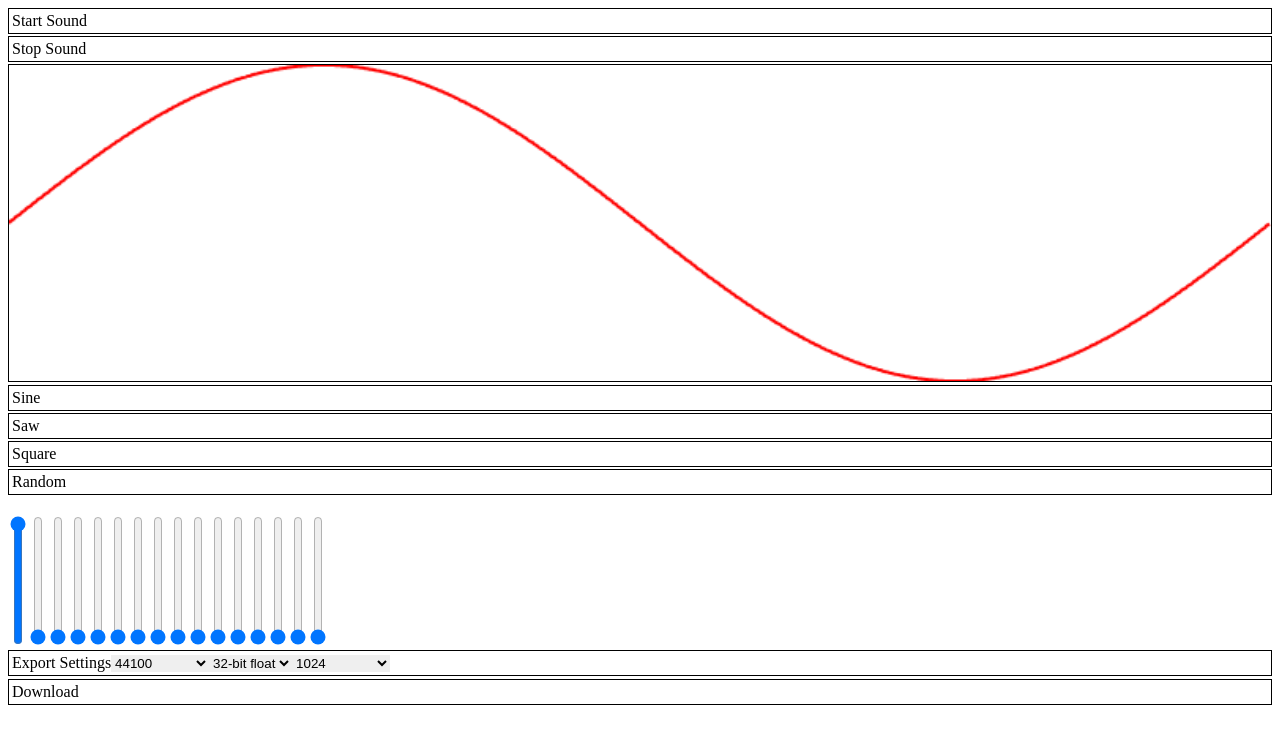
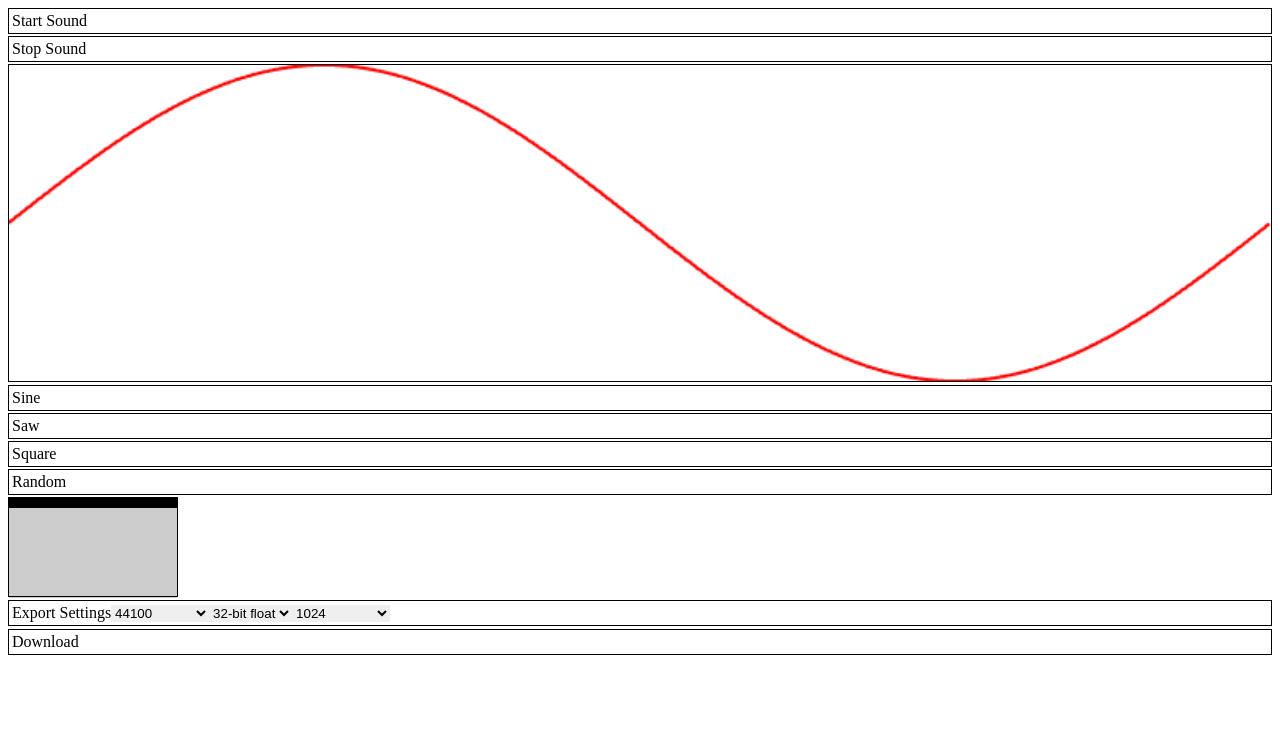
Before and after one commit to vectorsize/wavegen, a React (Create React App) app: page / in a window 1280 px wide. Shown: the top 744 px of the page. Built offline with nearby package versions, Linux system fonts and the light colour scheme.

Commit message:
feat: add multislider
WIP

```diff
--- a/src/components/app.tsx
+++ b/src/components/app.tsx
@@ -7,6 +7,7 @@ import Dropdown from './dropdown'
 import Sound from './sound'
 import DownloadLink from './download'
 import Button from './button'
+import MultiSlider from './multislider'
 
 import { harms, normalize, setAmplitude } from '../lib/utils'
 
@@ -120,18 +121,30 @@ function Main() {
         <Button onClick={() => setAmplitudes(SQUARE)}>Square</Button>
         <Button onClick={() => setAmplitudes(randomAmps())}>Random</Button>
       </div>
-      <Harmonies>
+      <MultiSlider
+        knobSize={10}
+        width={170}
+        height={100}
+        valuesY={amplitudes}
+        onChange={(i: number, x: number, y: number) => {
+          update(i, y)
+        }}
+        knobs={17}
+        orientation="vertical"
+      />
+      {/* <Harmonies>
         {harmonics.map((h) => (
           <VerticalSlider
             key={`slider${h}`}
             onChange={(e) => {
+              console.log(h, e)
               update(h, e)
             }}
             value={amplitudes[h]}
             step={0.01}
           />
         ))}
-      </Harmonies>
+      </Harmonies> */}
       <Settings>
         Export Settings
         <Dropdown
--- /dev/null
+++ b/src/components/multislider/index.tsx
@@ -0,0 +1 @@
+export { default } from './multislider'
--- /dev/null
+++ b/src/components/multislider/knob.tsx
@@ -0,0 +1,28 @@
+import styled from 'styled-components'
+
+interface KnobProps {
+  size: number
+  left: number
+  top: number
+  actor?: boolean
+}
+const Knob = styled.div<KnobProps>`
+  user-select: none;
+  pointer-events: none;
+  cursor: ${(props) => (props.actor ? 'pointer' : 'default')};
+  position: absolute;
+  border: none;
+  top: 0;
+  left: 0;
+  transform: translate(
+    ${(props: any) => props.left}px,
+    ${(props: any) => props.top}px
+  );
+  margin: 0;
+  padding: 0;
+  width: ${(props: any) => props.size}px;
+  height: ${(props: any) => props.size}px;
+  background-color: ${(props: any) => props.color};
+`
+
+export default Knob
--- /dev/null
+++ b/src/components/multislider/multislider.tsx
@@ -0,0 +1,117 @@
+import React, { useState, useEffect, useRef, useCallback } from 'react'
+import styled from 'styled-components'
+
+import { shimEvent, checkInside } from './utils'
+import Slider from './slider'
+
+interface MultiProps {
+  width?: number
+  height?: number
+}
+
+const Multi = styled.div<MultiProps>`
+  display: flex;
+  width: ${(props) => props.width}px;
+  height: ${(props) => props.height}px;
+  justify-content: space-between;
+  border: 1px solid;
+  cursor: pointer;
+`
+
+const MultiSlider = (props: any) => {
+  const {
+    knobs,
+    orientation,
+    onChange,
+    width,
+    height,
+    knobSize,
+    valuesX,
+    valuesY,
+  } = props
+
+  const knobData = new Array(knobs).fill(0).map((v, i) => i)
+
+  const ref = useRef<any>(false)
+
+  const [isMouseDown, setMouseDown] = useState(false)
+  const [position, setPosition] = useState({ x: 0, y: 0 })
+
+  const onMouseDown = useCallback((e) => {
+    //console.log('MULTISLIDER::onMouseDown')
+
+    const event = shimEvent(e)
+    const pos = {
+      x: event.pageX,
+      y: event.pageY,
+    }
+    const el = ref.current
+    const rect = el.getBoundingClientRect()
+    if (checkInside(pos, rect)) {
+      setPosition(pos)
+      setMouseDown(true)
+    }
+  }, [])
+
+  const onMouseUp = useCallback((e) => {
+    //console.log('MULTISLIDER::onMouseUp')
+    setMouseDown(false)
+  }, [])
+
+  const onMouseMove: any = useCallback(
+    (e: any) => {
+      if (isMouseDown) {
+        //console.log('MULTISLIDER::onMouseMove isMouseDown')
+        const event = shimEvent(e)
+        setPosition({
+          x: event.pageX,
+          y: event.pageY,
+        })
+      }
+    },
+    // eslint-disable-next-line react-hooks/exhaustive-deps
+    [isMouseDown]
+  )
+
+  // DidMount
+  // --
+  useEffect(() => {
+    //console.log('MULTISLIDER::didmount')
+    document.addEventListener('mousedown', onMouseDown)
+    document.addEventListener('mouseup', onMouseUp)
+    document.addEventListener('mousemove', onMouseMove)
+    return () => {
+      document.removeEventListener('mousedown', onMouseDown)
+      document.removeEventListener('mouseup', onMouseUp)
+      document.removeEventListener('mousemove', onMouseMove)
+    }
+    // eslint-disable-next-line react-hooks/exhaustive-deps
+  }, [])
+  //console.log('MULTISLIDER::render')
+
+  return (
+    <Multi ref={ref} width={width} height={height}>
+      {knobData.map((k) => (
+        <Slider
+          valueX={(valuesX && valuesX[k]) || null}
+          valueY={(valuesY && valuesY[k]) || null}
+          position={position}
+          isMouseDown={isMouseDown}
+          background="rgba(0,0,0,0.2)"
+          key={`slider${k}`}
+          border={false}
+          container={ref}
+          orientation={orientation}
+          height={height}
+          width={width / knobs}
+          size={knobSize}
+          onChange={(x: number, y: number) => {
+            onChange(k, x, y)
+          }}
+        />
+      ))}
+    </Multi>
+  )
+}
+
+export default MultiSlider
--- /dev/null
+++ b/src/components/multislider/slider.tsx
@@ -0,0 +1,138 @@
+import React, { useState, useEffect, useRef } from 'react'
+import styled from 'styled-components'
+
+import Knob from './knob'
+import { clamp, checkInside } from './utils'
+
+interface WrapProps {
+  width: number
+  height: number
+  background?: string
+  actor?: boolean
+  border?: boolean
+}
+const Wrap = styled.div<WrapProps>`
+  user-select: none;
+  pointer-events: none;
+  cursor: ${(props) => (props.actor ? 'pointer' : 'default')};
+  position: relative;
+  width: ${(props: any) => props.width}px;
+  height: ${(props: any) => props.height}px;
+  border: ${(props: any) => (props.border ? '1px solid' : 'none')};
+  background-color: ${(props: any) => props.background};
+`
+
+const Slider = (props: any) => {
+  const {
+    width,
+    height,
+    size,
+    onChange,
+    orientation,
+    container,
+    border,
+    background,
+    position,
+    isMouseDown,
+    valueY,
+    valueX,
+  } = props
+
+  const ref = useRef<any>(null)
+  const [dimensions, setDimensions]: [any, any] = useState({
+    top: null,
+    width: null,
+    left: null,
+    height: null,
+  })
+  const [isInside, setIsInside] = useState(false)
+  const [knobPos, setKnobPos] = useState({ x: 0, y: 0 })
+
+  useEffect(() => {
+    if (ref.current) {
+      if (dimensions.top == null) {
+        console.log('SLIDER::setDimensions')
+        const el = ref.current
+        const rect = el.getBoundingClientRect()
+        setDimensions({
+          top: rect.top,
+          width: rect.width,
+          left: rect.left,
+          height: rect.height,
+        })
+      }
+    }
+  }, [container, dimensions, valueY, valueX])
+
+  useEffect(() => {
+    if (isMouseDown) {
+      console.log('SLIDER::isMouseDown')
+      setIsInside(checkInside(position, dimensions))
+    } else {
+      console.log('SLIDER::isMouseUp')
+      setIsInside(false)
+    }
+  }, [dimensions, isMouseDown, position, valueY, valueX])
+
+  useEffect(() => {
+    if (isInside) {
+      console.log('SLIDER::isInside')
+
+      const x =
+        orientation === 'horizontal'
+          ? clamp(position.x - size * 1.5, 0, dimensions.width - size)
+          : 0
+      const xVal =
+        orientation === 'horizontal'
+          ? clamp(position.x - dimensions.left, 0, dimensions.width) /
+            dimensions.width
+          : 0
+
+      const y =
+        orientation === 'vertical'
+          ? clamp(position.y - size * 1.5, 0, dimensions.height - size)
+          : 0
+      const yVal =
+        orientation === 'vertical'
+          ? clamp(position.y - dimensions.top, 0, dimensions.height) /
+            dimensions.height
+          : 0
+
+      onChange && onChange(xVal, yVal)
+      if (valueY) {
+        console.log('SLIDER::onChangeY')
+        // console.log(value)
+        setKnobPos({ x, y: valueY * dimensions.height })
+      }
+      if (valueX) {
+        console.log('SLIDER::onChangeX')
+        // console.log(value)
+        setKnobPos({ x: valueX * dimensions.width, y })
+      }
+      if (!valueX && !valueY) {
+        console.log('SLIDER::onChangeXY')
+        setKnobPos({ x, y })
+      }
+    }
+  }, [
+    dimensions,
+    isInside,
+    onChange,
+    size,
+    orientation,
+    position,
+    valueY,
+    valueX,
+  ])
+
+  return (
+    <Wrap
+      {...{ width, height, actor: !container, border, background }}
+      ref={ref}
+    >
+      <Knob {...{ size }} left={knobPos.x} top={knobPos.y} color="black" />
+    </Wrap>
+  )
+}
+
+export default Slider
--- /dev/null
+++ b/src/components/multislider/utils.tsx
@@ -0,0 +1,33 @@
+export const shimEvent = (event: any) => {
+  let eventDoc, doc, body
+  // If pageX/Y aren't available and clientX/Y are,
+  // calculate pageX/Y - logic taken from jQuery.
+  // (This is to support old IE)
+  if (event.pageX == null && event.clientX != null) {
+    eventDoc = (event.target && event.target.ownerDocument) || document
+    doc = eventDoc.documentElement
+    body = eventDoc.body
+
+    event.pageX =
+      event.clientX +
+      ((doc && doc.scrollLeft) || (body && body.scrollLeft) || 0) -
+      ((doc && doc.clientLeft) || (body && body.clientLeft) || 0)
+    event.pageY =
+      event.clientY +
+      ((doc && doc.scrollTop) || (body && body.scrollTop) || 0) -
+      ((doc && doc.clientTop) || (body && body.clientTop) || 0)
+  }
+  return event
+}
+
+export const clamp = (val: number, min: number, max: number): number =>
+  Math.min(Math.max(min, val), max)
+
+export const checkInside = (
+  position: { x: number; y: number },
+  dimensions: { top: number; left: number; width: number; height: number }
+) =>
+  position.x >= dimensions.left &&
+  position.x <= dimensions.left + dimensions.width &&
+  position.y >= dimensions.top &&
+  position.y <= dimensions.top + dimensions.height
```
